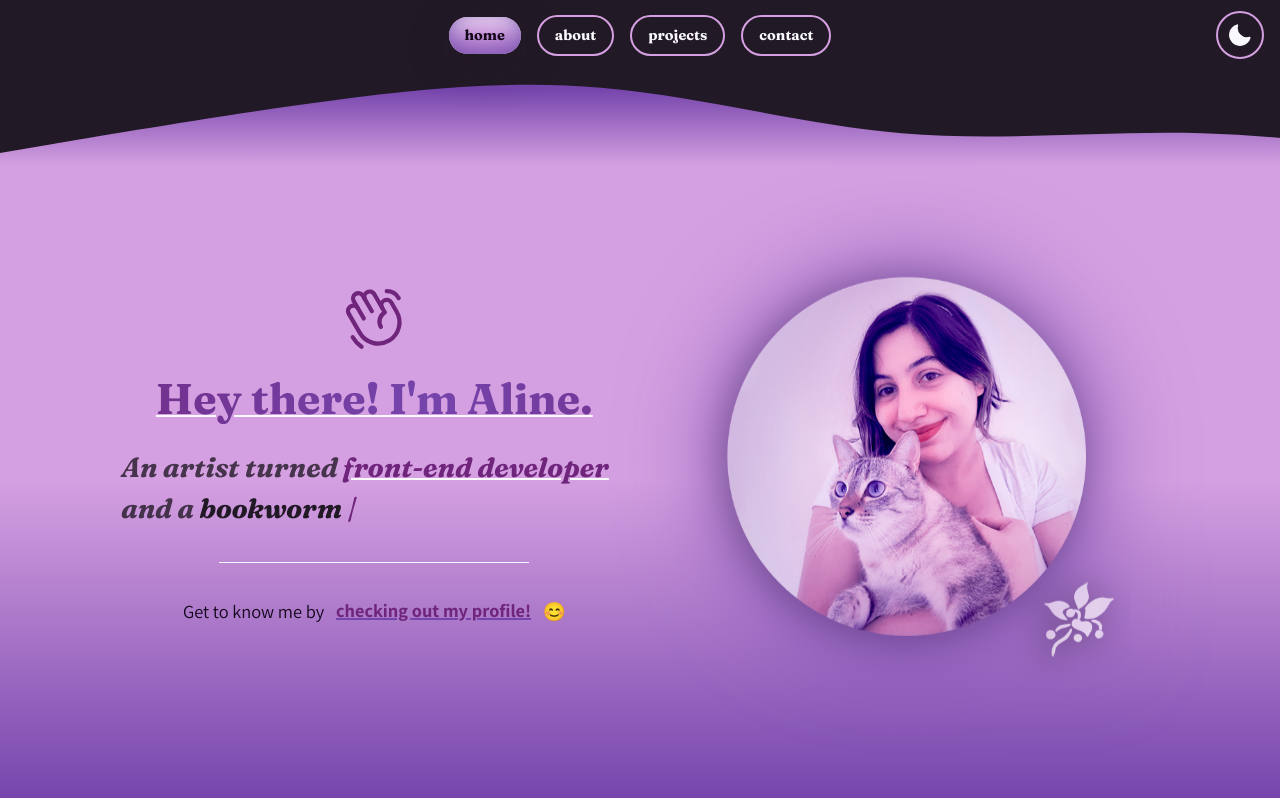
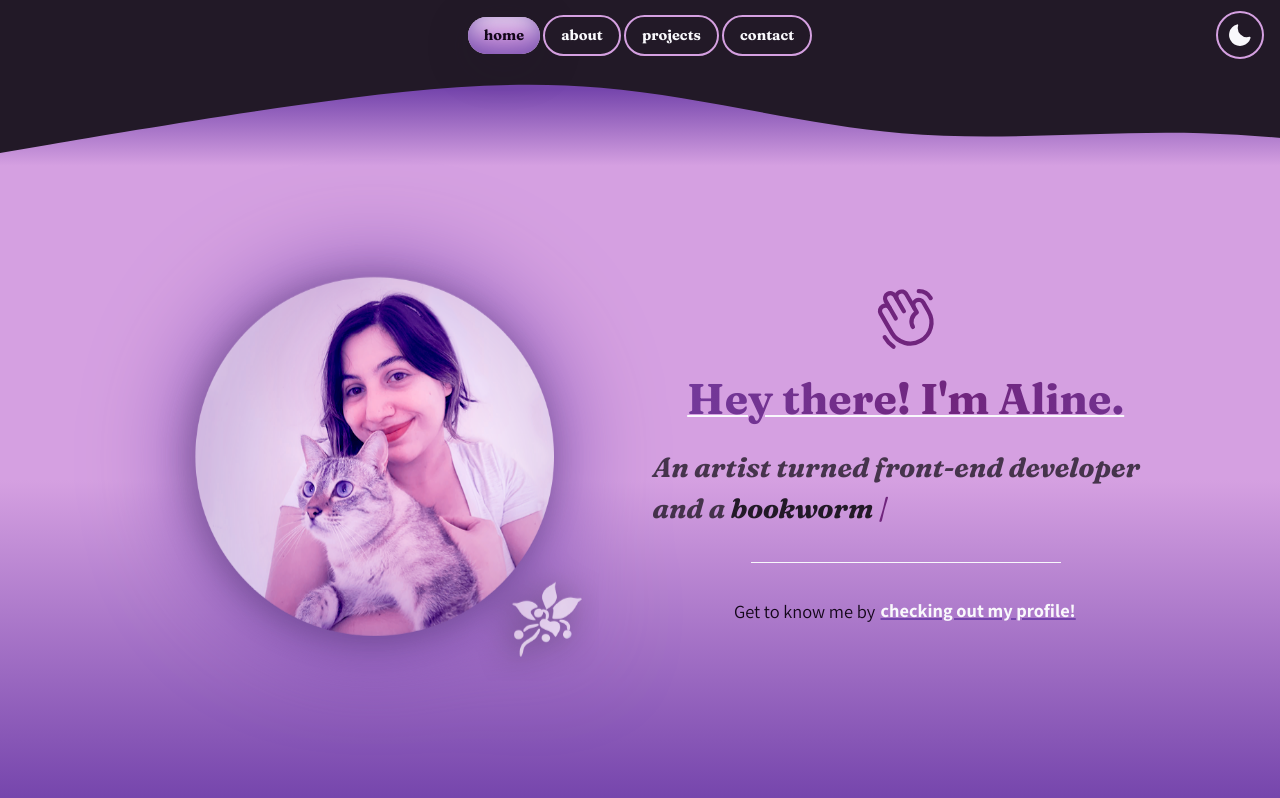
Before and after one commit to line-em/my-portfolio-2, a React (Vite) app: page /#/ in a window 1280 px wide. Shown: the top 798 px of the page. Built offline with nearby package versions, Linux system fonts and the light colour scheme.

Commit message:
Homepage fixes

```diff
--- a/src/css/index.css
+++ b/src/css/index.css
@@ -36,7 +36,7 @@ BASE STYLES
 h1 {
 	font-size: clamp(1.5rem, 2.1vw + 1rem, 3rem);
 	text-decoration: underline var(--white) var(--decoration);
-	background-image: radial-gradient(circle, var(--grad-purple), var(--dark-pink));
+	background-image: radial-gradient(circle, var(--dark-pink), var(--grad-purple));
 	color: transparent;
 	background-clip: text;
 	background-size: 200%;
@@ -82,7 +82,7 @@ hr {
 
 a {
 	color: var(--white);
-	padding: var(--decoration) var(--tiny);
+	padding: var(--decoration);
 	text-decoration: none;
 }
 
@@ -91,12 +91,15 @@ a {
 }
 
 a:not(.float_nav_content a) {
-	color: var(--dark-pink);
-
+	color: var(--white);
 	font-weight: 700;
 	text-decoration: var(--grad-purple) var(--decoration) underline solid;
 	display: inline-block;
 	position: relative;
+}
+
+[data-theme="light"] a:not(.float_nav_content a) {
+	color: var(--dark-pink);
 }
 
 a:not(.float_nav_content a):hover {
@@ -125,7 +128,10 @@ a:not(.float_nav_content a):hover:after {
 
 strong {
 	font-weight: 700;
-	text-decoration: underline var(--white) var(--decoration);
+	color: var(--25-less-white);
+}
+
+[data-theme="light"] strong {
 	color: var(--dark-pink);
 }
 
--- a/src/css/mainContainer.css
+++ b/src/css/mainContainer.css
@@ -27,6 +27,10 @@
 	width: 100%;
 }
 
+article > svg {
+	flex: none;
+}
+
 .description_area {
 	display: flex;
 	flex-direction: column;
@@ -38,13 +42,12 @@
 .box_container {
 	background: transparent;
 	width: 100%;
-	text-align: center;
 	padding: var(--small);
 	border-radius: var(--medium);
 	box-shadow: var(--clay-shadow);
 }
 
-@media screen and (max-width: 600px) {
+@media screen and (max-width: 700px) {
 	.main_container {
 		grid-template-columns: 1fr;
 		width: 85%;
--- a/src/pages/About.jsx
+++ b/src/pages/About.jsx
@@ -3,19 +3,12 @@ import IconItem from "../components/IconItem";
 import useWindowDimensions from "../hooks/useWindowDimensions";
 import tools from "../data/tools";
 
-// import AOS from "aos";
-// import "aos/dist/aos.css";
-// FIXME: Should I install AOS?
-
 function About() {
-	// AOS.init();
-
 	const { width: windowWidth } = useWindowDimensions();
 	return (
 		<section
 			className={`main_container main_large ${windowWidth > 900 ? "col-3" : "col-2"}`}
 			role="note"
-			data-aos="fade-up"
 			id="about"
 		>
 			<article>
--- a/src/pages/Contact.jsx
+++ b/src/pages/Contact.jsx
@@ -2,16 +2,14 @@ import emailjs from "@emailjs/browser";
 import { Envelope } from "phosphor-react";
 import React, { useRef } from "react";
 import { useToggle } from "../hooks/useToggle";
-
-// emailjs.
-// TODO: CREATE FORM
+import useWindowDimensions from "../hooks/useWindowDimensions";
 
 const Contact = () => {
 	const formRef = useRef(null);
 	const [sent, isSent] = useToggle(false);
+	const { width: windowWidth } = useWindowDimensions();
 
 	// FIXME: Add dotenv to protect the key. At https://dashboard.emailjs.com/admin/templates/yn0vzya, enable more security stuff.
-	// Form validation and styles.
 	const sendEmail = (e) => {
 		e.preventDefault();
 		emailjs
@@ -27,9 +25,9 @@ const Contact = () => {
 	};
 
 	return (
-		<section className="main_container" role="note" data-aos="fade-up" id="about">
+		<section className="main_container" role="note" id="about">
 			<article className="description_area">
-				<Envelope size={68} color="var(--dark-pink)" />
+				<Envelope size={windowWidth > 900 ? 68 : 50} color="var(--dark-pink)" />
 				<h3>Drop me a line!</h3>
 				<hr />
 
--- a/src/pages/Home.jsx
+++ b/src/pages/Home.jsx
@@ -1,24 +1,24 @@
-import React from "react";
+import React, { useEffect } from "react";
 import { HandWaving } from "phosphor-react";
 import { Link } from "react-router-dom";
 import profileImage from "../misc/profile_photo2_cut.png";
-// import profileImage from "../misc/profile_arcane_cut.png";
 import Typed from "typed.js";
+import useWindowDimensions from "../hooks/useWindowDimensions";
 
 const Home = () => {
+	const { width: windowWidth } = useWindowDimensions();
 	const adjEl = React.useRef(null);
 	const typed = React.useRef(null);
-	React.useEffect(() => {
+
+	useEffect(() => {
 		const options = {
 			strings: [
 				"tea lover 🫖",
 				"cat mom 🐱",
 				"bookworm 📚",
 				"creative 🎨",
-				// "digital artist 🎨",
 				"sci-fi and fantasy fan 🚀",
 				"video game player 🎮"
-				// "writing enthusiast 📝"
 			],
 			typeSpeed: 60,
 			backSpeed: 40,
@@ -30,20 +30,9 @@ const Home = () => {
 			typed.current.destroy();
 		};
 	}, []);
+
 	return (
-		<section className="main_container col-2" role="note" data-aos="fade-up" id="about">
-			<article className="description_area">
-				<HandWaving size={68} color="var(--dark-pink)" loading="lazy" />
-				<h1>Hey there! I'm Aline.</h1>
-				<h3>
-					An artist turned <strong>front-end developer</strong> and a{" "}
-					<span className="typed_text" ref={adjEl}></span>
-				</h3>
-				<hr />
-				<p>
-					Get to know me by <Link to="/about">checking out my profile!</Link> 😊
-				</p>
-			</article>
+		<section className="main_container col-2" role="note" id="about">
 			<img
 				src={profileImage}
 				alt=""
@@ -51,6 +40,22 @@ const Home = () => {
 				className="float"
 				loading="lazy"
 			/>
+			<article className="description_area">
+				<HandWaving
+					size={windowWidth > 900 ? 68 : 0}
+					color="var(--dark-pink)"
+					loading="lazy"
+				/>
+				<h1>Hey there! I'm Aline.</h1>
+				<h3>
+					An artist turned front-end developer and a{" "}
+					<span className="typed_text" ref={adjEl}></span>
+				</h3>
+				<hr />
+				<p>
+					Get to know me by <Link to="/about">checking out my profile!</Link>
+				</p>
+			</article>
 		</section>
 	);
 };
--- a/src/pages/Projects.jsx
+++ b/src/pages/Projects.jsx
@@ -2,7 +2,7 @@ import React from "react";
 
 const Projects = () => {
 	return (
-		<section className="main_container" role="note" data-aos="fade-up" id="about">
+		<section className="main_container" role="note" id="about">
 			<article className="description-page">
 				<h1>Hey there!👋🏽</h1>
 				{/* add loading="lazy" */}
```
